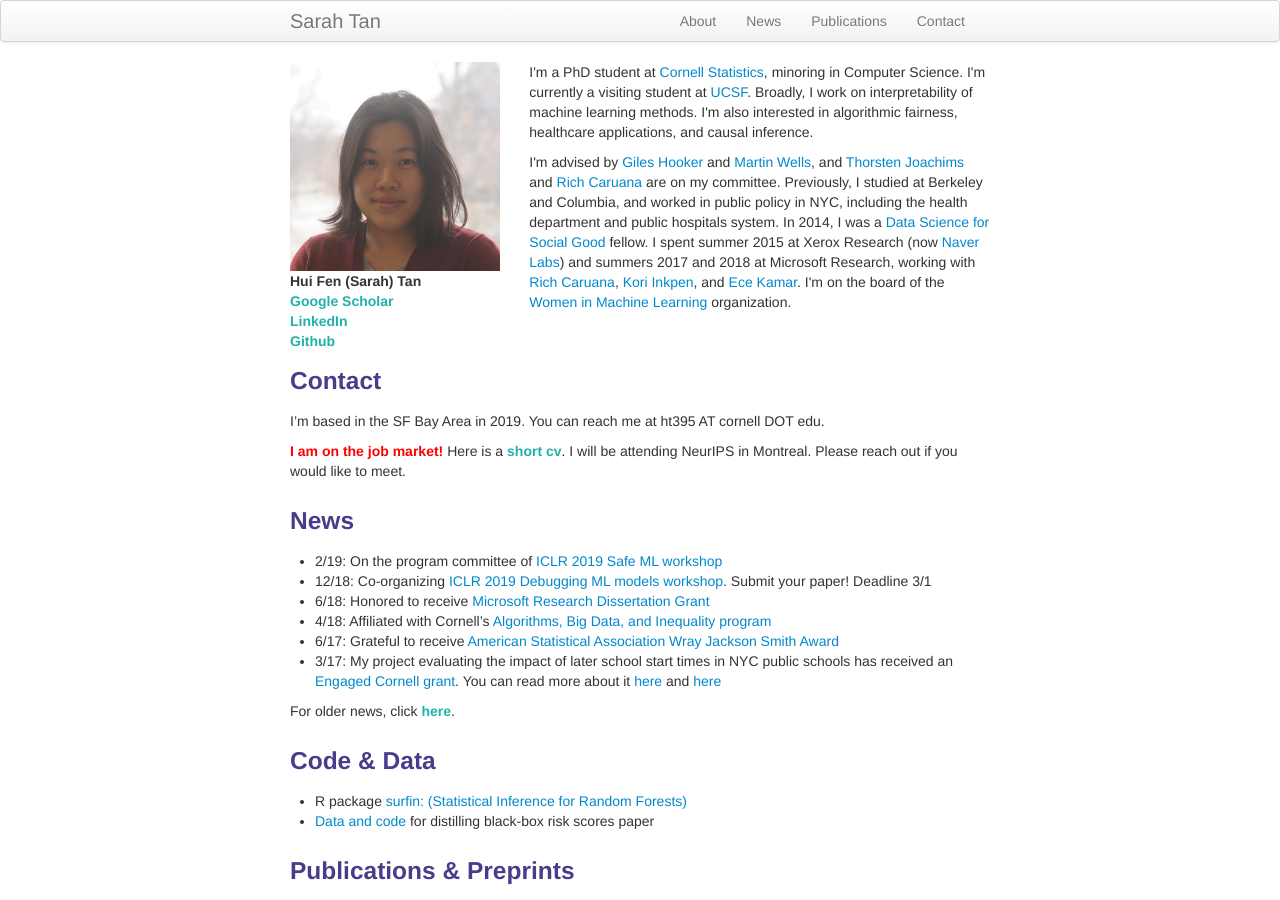
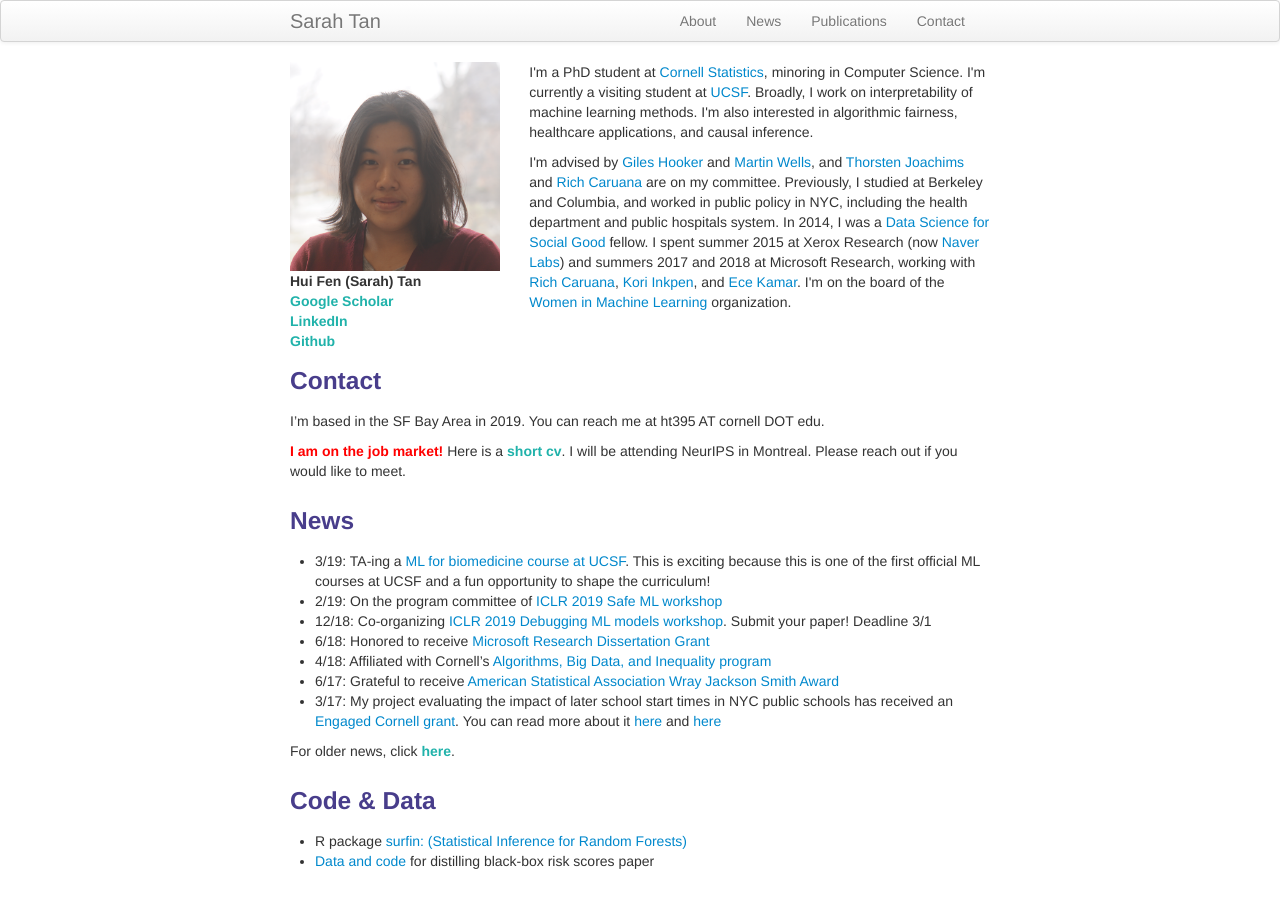
Before and after one commit to shftan/shftan.github.io, a Jekyll site: the page built from index.md, in a window 1280 px wide and 900 px high. Built offline with Jekyll 4.4.1, drawn with Linux system fonts in a browser that asks for light colours.

Commit message:
Update index.md

```diff
--- a/index.md
+++ b/index.md
@@ -32,6 +32,7 @@ I'm based in the SF Bay Area in 2019. You can reach me at ht395 AT cornell DOT e
 
 <div class="row-fluid" id="news"><h3>News</h3>
 </div>
+- 3/19: TA-ing a [ML for biomedicine course at UCSF](http://ticr.ucsf.edu/courses/schedule/machine_learning.html). This is exciting because this is one of the first official ML courses at UCSF and a fun opportunity to shape the curriculum!
 - 2/19: On the program committee of [ICLR 2019 Safe ML workshop](https://sites.google.com/view/safeml-iclr2019/home)
 - 12/18: Co-organizing [ICLR 2019 Debugging ML models workshop](https://debug-ml-iclr2019.github.io/). Submit your paper! Deadline 3/1
 - 6/18: Honored to receive [Microsoft Research Dissertation Grant](https://www.microsoft.com/en-us/research/academic-program/dissertation-grant/#!grant-recipients)
```
